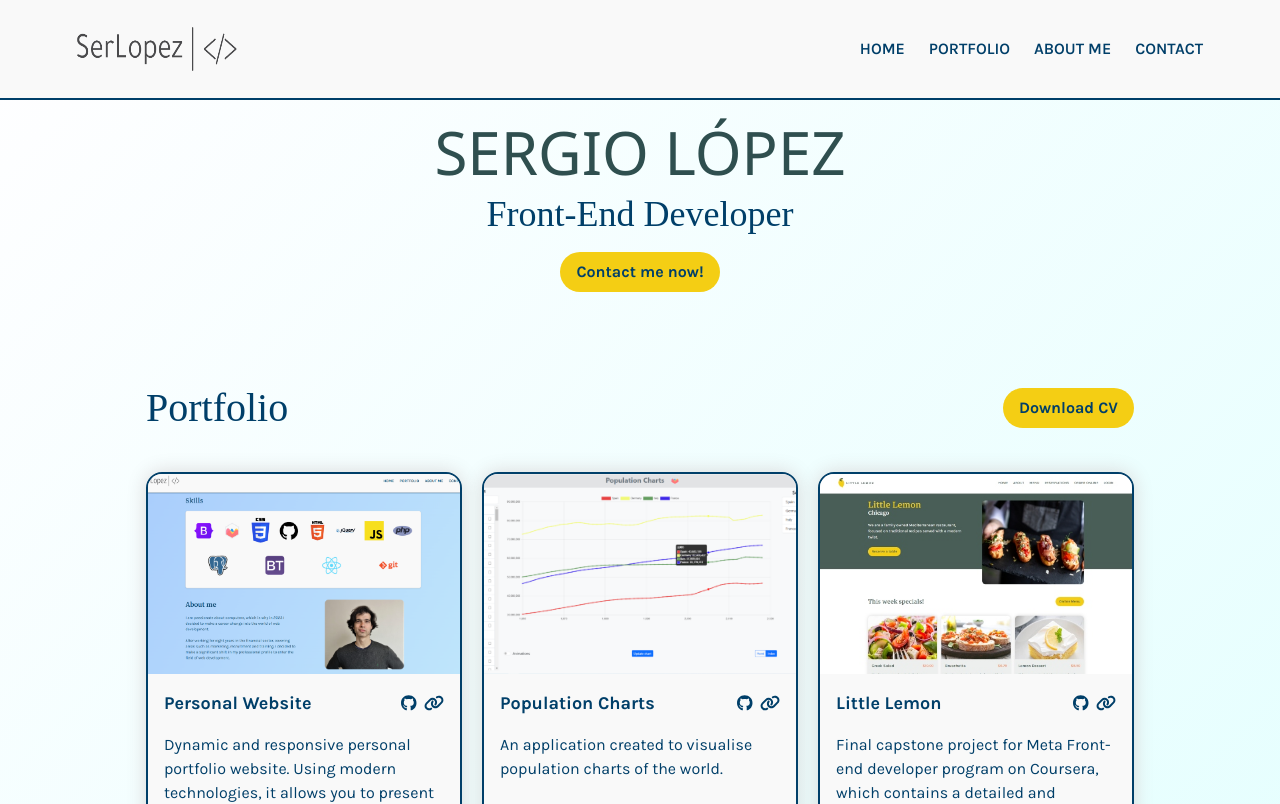
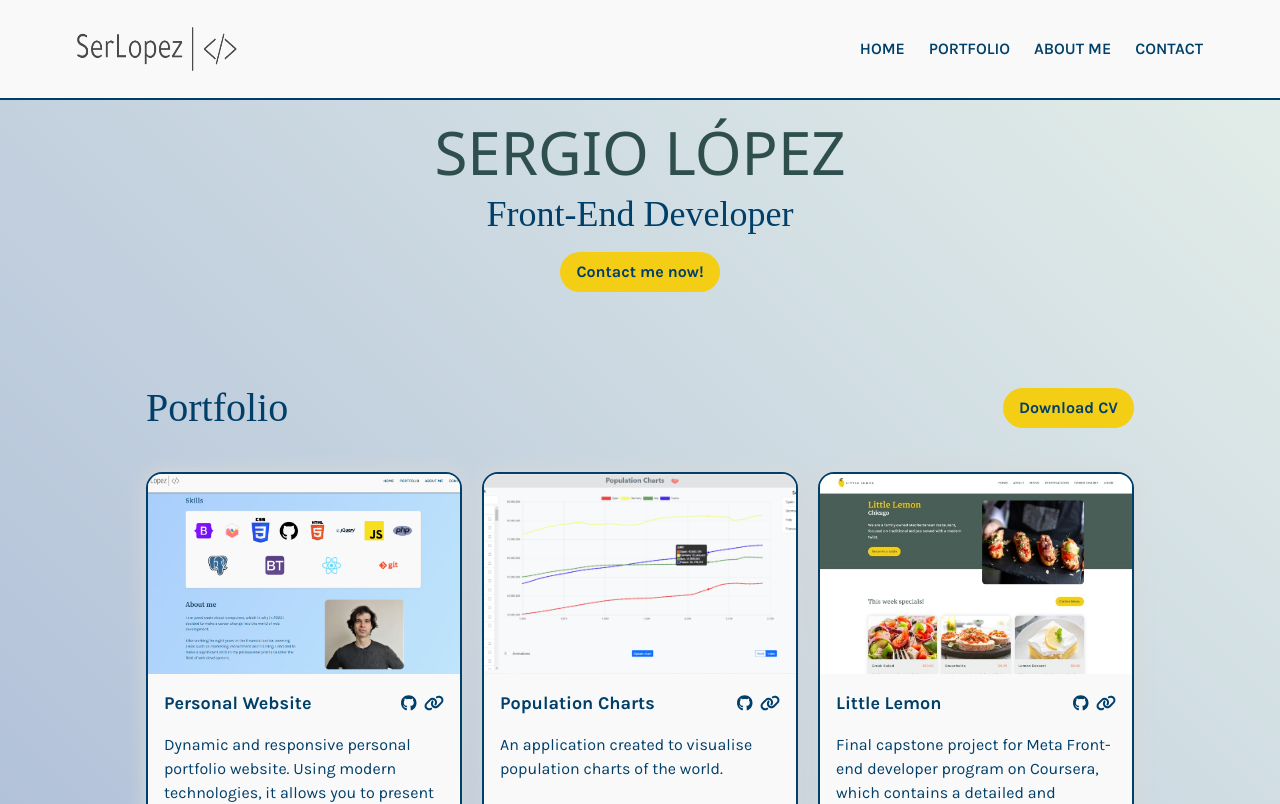
Before and after one commit to monsieurlopez/site_web_2.0, a React (Create React App) app: page / in a window 1280 px wide. Shown: the top 804 px of the page. Built offline with nearby package versions, Linux system fonts and the light colour scheme; a web font is replaced by a local one.

Commit message:
update background-color body

```diff
--- a/src/index.css
+++ b/src/index.css
@@ -19,13 +19,7 @@ body {
   font-size: 1rem;
   line-height: 1.5;
   color: #003f69;
-  background-image: linear-gradient(120deg, #a1c4fd 0%, #c2e9fb 100%);
-  /*background-image: linear-gradient(to right, #c1c161 0%, #c1c161 0%, #d4d4b1 100%);*/
-  background-image: linear-gradient(-225deg, #FFFEFF 0%, #D7FFFE 100%);
-  /*background-image: linear-gradient(135deg, #f5f7fa 0%, #c3cfe2 100%);
-  background-image: linear-gradient(to top, #accbee 0%, #e7f0fd 100%);
-  background-image: linear-gradient(to top, #6a85b6 0%, #bac8e0 100%);
-  background-image: linear-gradient(to top, #a3bded 0%, #6991c7 100%);*/
+  background-image: linear-gradient(45deg, #93a5cf 0%, #e4efe9 100%);
 }
 
 
```
